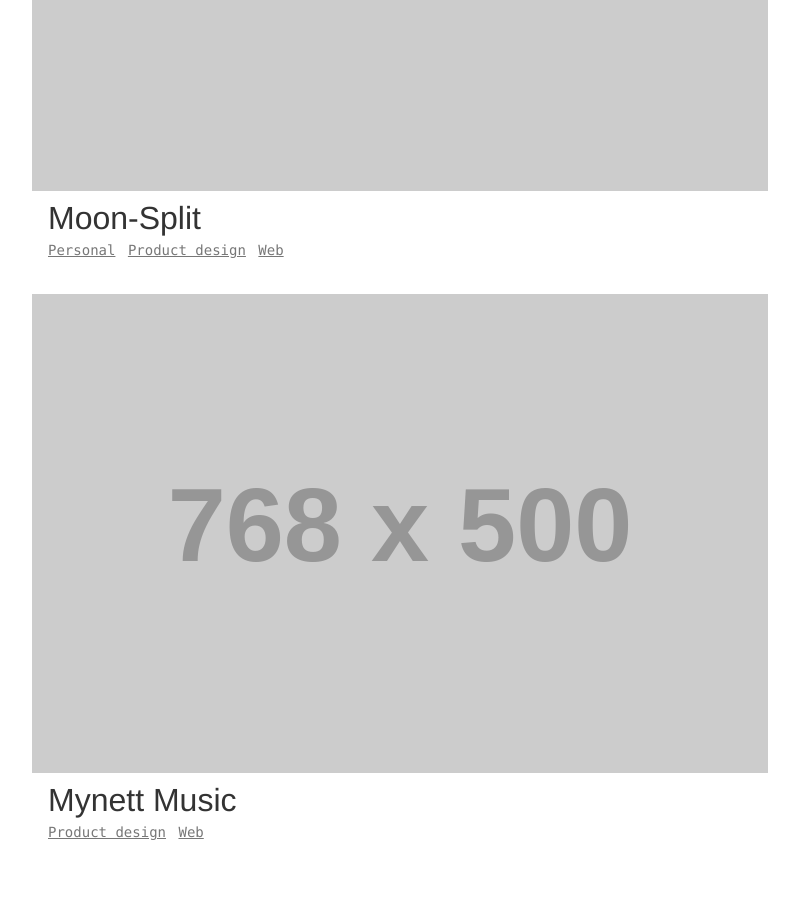
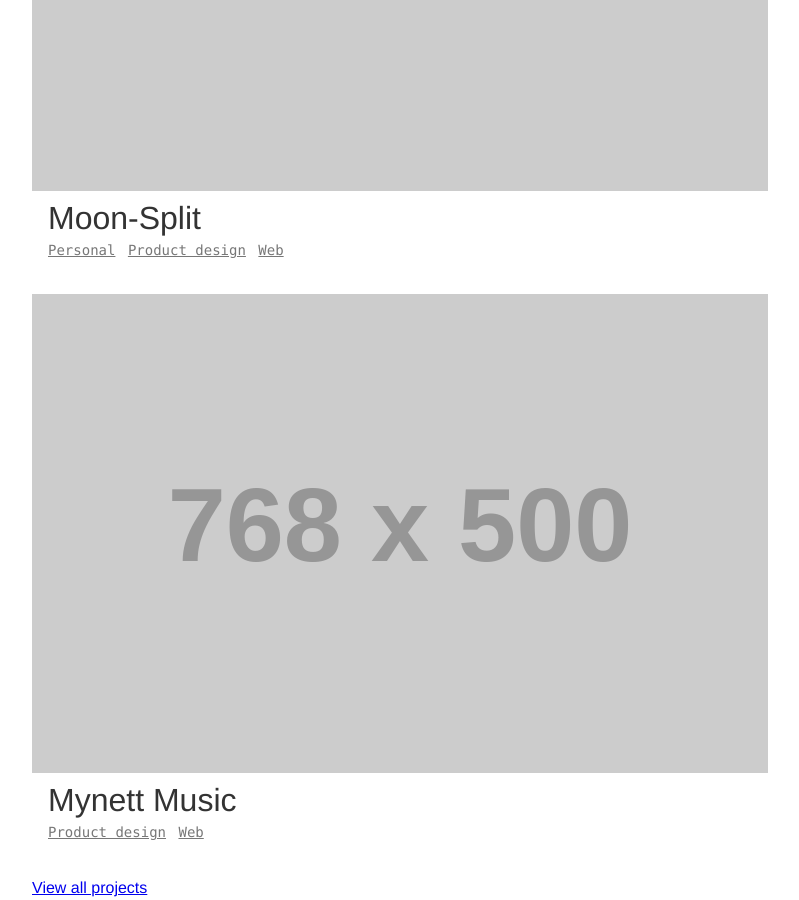
Before and after one commit to frekyll/frekyll, a Jekyll site: the page built from index.html, in a window 1280 px wide and 900 px high, scrolled down 1155 px. Shown: the whole window, without its empty margins (240-1039 px from the left). Built offline with Jekyll 4.4.1, drawn with Linux system fonts in a browser that asks for light colours; before the commit the page ends 2031 px from its top, so only the background shows below that.

Commit message:
Add favicon and start new component

```diff
--- a/assets/style.scss
+++ b/assets/style.scss
@@ -6,8 +6,8 @@
 
 @import "variables";
 @import "base";
-@import "components";
 
 // Components
+@import "components";
 @import "navigation";
 @import "profile";
--- a/index.html
+++ b/index.html
@@ -23,3 +23,7 @@
   </div>
 </div>
 {% endfor %}
+
+<footer>
+  <a class="" href="projects">View all projects</a>
+</footer>
```
Also changed, not shown: favicon.ico (added).
